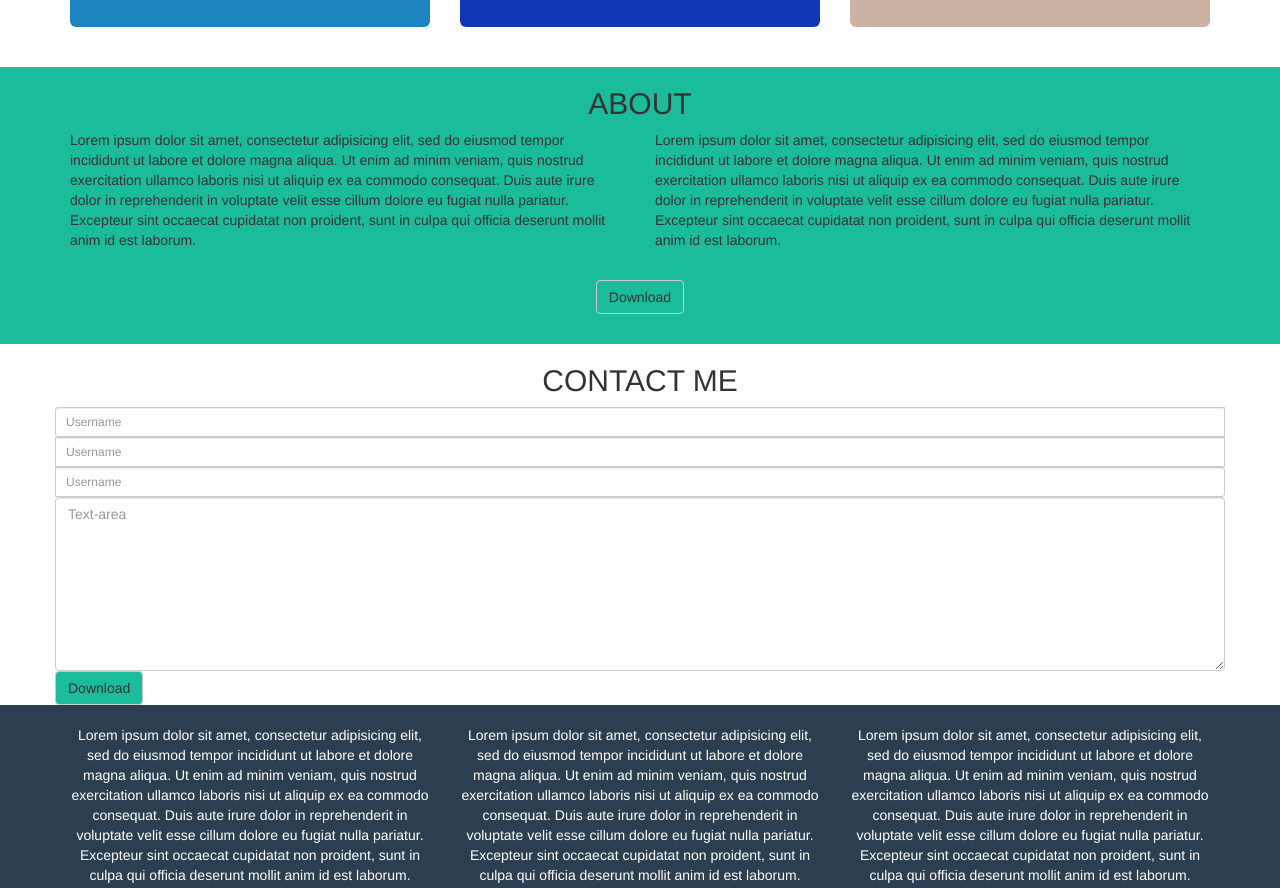
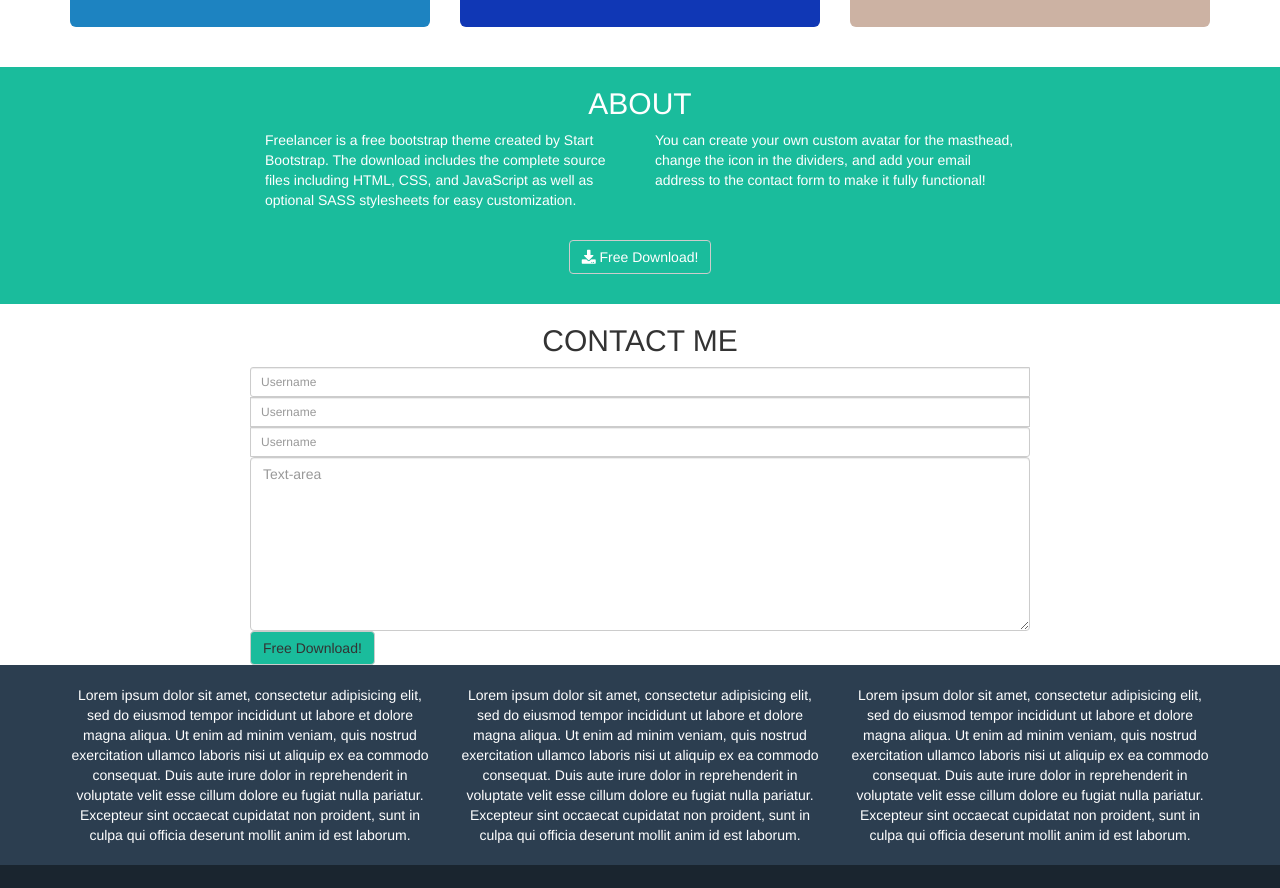
Before and after one commit to tommasofiglia/html-css-bootstrap-freelancer, a plain HTML site: page index.html in a window 1280 px wide. Shown: the part 1312-2200 px from the top of the page. Drawn offline with nearby package versions, Linux system fonts and the light colour scheme.

Commit message:
Inseriti gli elementi della sezione about

```diff
--- a/css/style.css
+++ b/css/style.css
@@ -61,7 +61,7 @@ nav{
 }
 
 /* Inizio Main */
-
+/* Cards */
 .col-lg-4{
   margin: 20px 0;
 }
@@ -69,6 +69,13 @@ nav{
 #cards img{
   width: 100%;
 }
+
+/* about */
+.container-sm{
+  max-width: 750px;
+  margin: auto;
+}
+
 
 /* Mediaquery */
 
--- a/index.html
+++ b/index.html
@@ -5,6 +5,7 @@
     <title></title>
     <link rel="stylesheet" href="https://maxcdn.bootstrapcdn.com/bootstrap/3.3.7/css/bootstrap.min.css" integrity="sha384-BVYiiSIFeK1dGmJRAkycuHAHRg32OmUcww7on3RYdg4Va+PmSTsz/K68vbdEjh4u" crossorigin="anonymous">
     <link rel="stylesheet" href="css/style.css">
+    <link rel="stylesheet" href="https://cdnjs.cloudflare.com/ajax/libs/font-awesome/5.15.1/css/all.min.css" integrity="sha512-+4zCK9k+qNFUR5X+cKL9EIR+ZOhtIloNl9GIKS57V1MyNsYpYcUrUeQc9vNfzsWfV28IaLL3i96P9sdNyeRssA==" crossorigin="anonymous" />
   </head>
   <body>
 
@@ -85,14 +86,14 @@
 
     <section id="about">
       <div class="container-fluid bg_aqua">
-        <div class="container text-center">
+        <div class="container-sm text-center white">
           <h2>ABOUT</h2>
           <div class="row">
-            <div class="col-lg-6 col-md-6 col-xs-12 text-left">Lorem ipsum dolor sit amet, consectetur adipisicing elit, sed do eiusmod tempor incididunt ut labore et dolore magna aliqua. Ut enim ad minim veniam, quis nostrud exercitation ullamco laboris nisi ut aliquip ex ea commodo consequat. Duis aute irure dolor in reprehenderit in voluptate velit esse cillum dolore eu fugiat nulla pariatur. Excepteur sint occaecat cupidatat non proident, sunt in culpa qui officia deserunt mollit anim id est laborum.</div>
-            <div class="col-lg-6 col-md-6 col-xs-12 text-left">Lorem ipsum dolor sit amet, consectetur adipisicing elit, sed do eiusmod tempor incididunt ut labore et dolore magna aliqua. Ut enim ad minim veniam, quis nostrud exercitation ullamco laboris nisi ut aliquip ex ea commodo consequat. Duis aute irure dolor in reprehenderit in voluptate velit esse cillum dolore eu fugiat nulla pariatur. Excepteur sint occaecat cupidatat non proident, sunt in culpa qui officia deserunt mollit anim id est laborum.</div>
+            <div class="col-lg-6 col-md-6 col-xs-12 text-left">Freelancer is a free bootstrap theme created by Start Bootstrap. The download includes the complete source files including HTML, CSS, and JavaScript as well as optional SASS stylesheets for easy customization.</div>
+            <div class="col-lg-6 col-md-6 col-xs-12 text-left">You can create your own custom avatar for the masthead, change the icon in the dividers, and add your email address to the contact form to make it fully functional!</div>
           </div>
           <div class="btn-group" role="group" aria-label="...">
-            <button type="button" class="btn btn-default bg_aqua margin_y20">Download</button>
+            <button type="button" class="btn btn-default bg_aqua margin_y20 white"><i class="fas fa-download"></i>  Free Download!</button>
           </div>
         </div>
       </div>
@@ -100,7 +101,7 @@
 
     <section id="contact">
 
-      <div class="container">
+      <div class="container-sm">
         <h2 class="text-center">CONTACT ME</h2>
         <div class="row">
           <div class="input-group input-group-sm m-auto col-lg-12 col-md-12 col-xs-12">
@@ -110,7 +111,7 @@
           </div>
           <textarea  rows="8" cols="80" class="form-control" placeholder="Text-area"></textarea>
           <div class="btn-group" role="group" aria-label="...">
-            <button type="button" class="btn btn-default bg_aqua">Download</button>
+            <button type="button" class="btn btn-default bg_aqua">Free Download!</button>
           </div>
         </div>
 
```
